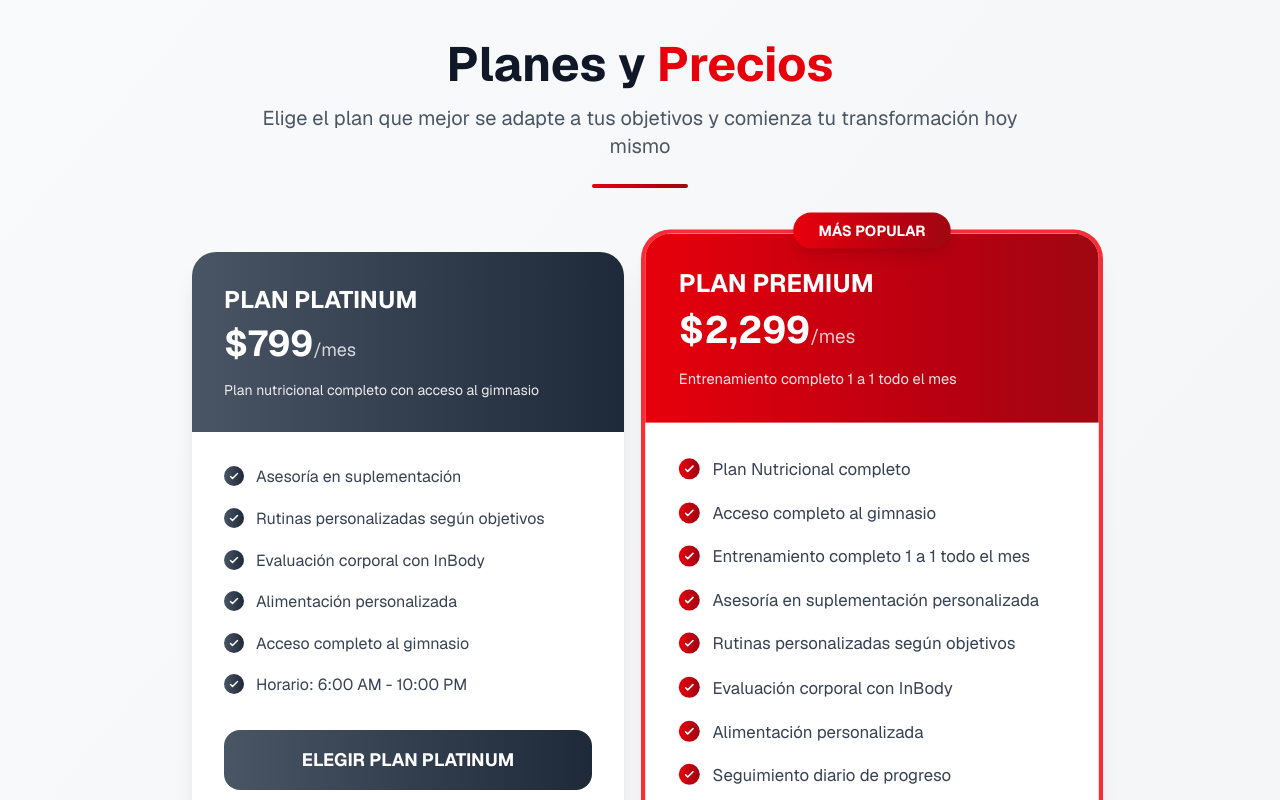
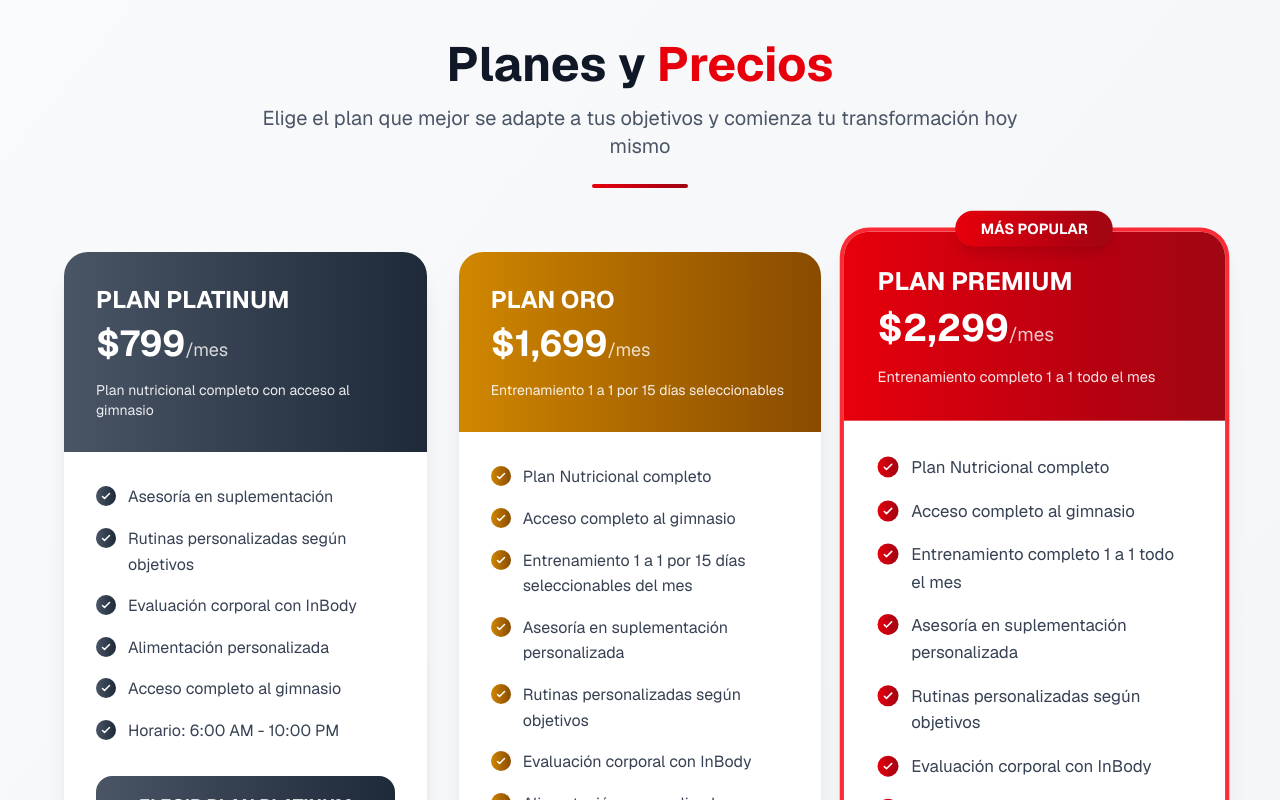
Before and after one commit to Sistemas-cloud/ArenaGym, a Next.js app: page / in a window 1280 px wide. Shown: the part 2000-2800 px from the top of the page. Built offline with nearby package versions, Linux system fonts and the light colour scheme.

Commit message:
FINAL VERSION

```diff
--- a/src/app/components/PlansAndPricing.tsx
+++ b/src/app/components/PlansAndPricing.tsx
@@ -41,6 +41,26 @@ const PlansAndPricing = () => {
       gradient: "from-gray-600 to-gray-800"
     },
     {
+      name: "PLAN ORO",
+      price: "$1,699",
+      period: "/mes",
+      description: "Entrenamiento 1 a 1 por 15 días seleccionables",
+      features: [
+        "Plan Nutricional completo",
+        "Acceso completo al gimnasio",
+        "Entrenamiento 1 a 1 por 15 días seleccionables del mes",
+        "Asesoría en suplementación personalizada",
+        "Rutinas personalizadas según objetivos",
+        "Evaluación corporal con InBody",
+        "Alimentación personalizada",
+        "Seguimiento diario de progreso",
+        "Acceso prioritario a equipos",
+        "Horario: 6:00 AM - 10:00 PM"
+      ],
+      popular: false,
+      gradient: "from-yellow-600 to-yellow-800"
+    },
+    {
       name: "PLAN PREMIUM",
       price: "$2,299",
       period: "/mes",
@@ -79,7 +99,7 @@ const PlansAndPricing = () => {
         </div>
 
         {/* Plans Grid */}
-        <div className="grid md:grid-cols-2 gap-8 max-w-4xl mx-auto">
+        <div className="grid md:grid-cols-3 gap-8 max-w-6xl mx-auto">
           {plans.map((plan, index) => (
             <div
               key={plan.name}
```
